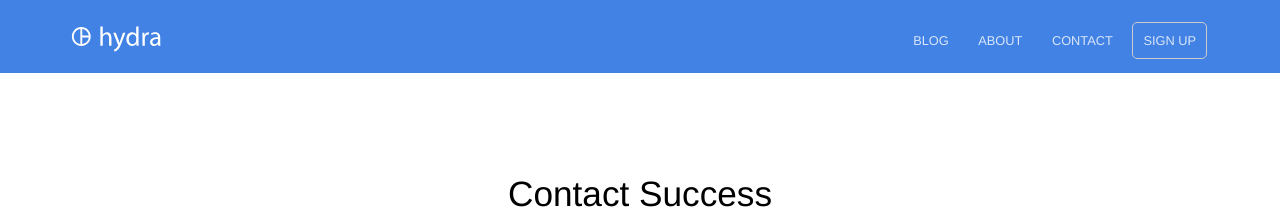
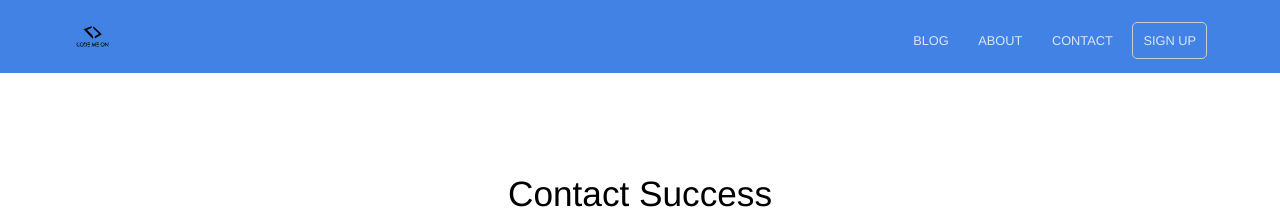
Before and after one commit to Codemeon/codemeon.github.io, a Jekyll site: the page built from contact-success.html, in a window 1280 px wide. Shown: the top 216 px of the page. Built offline with Jekyll 4.4.1, drawn with Linux system fonts in a browser that asks for light colours.

Commit message:
updated logo

```diff
--- a/index.html
+++ b/index.html
@@ -8,7 +8,7 @@ description: Video Games for the Mind
 		<p class="subtext editable">Learn in a connected and fun way</p>
 		<div class="cta button alt"><a href="/sign-up/">Signup for test version</a></div>
 		<div>
-			<img src="/images/coming-soon.png" alt="Screenshot" class="screenshot editable" />
+			<img src="/images/coming-soon.jpg" alt="Screenshot" class="screenshot editable" />
 		</div>
 	</div>
 </section>
```
Also changed, not shown: images/logo.svg.
